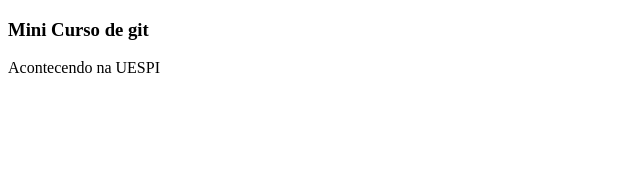
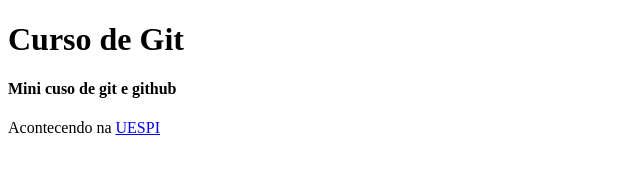
Before and after one commit to ddiegosr/curso-git, a plain HTML site: page index.html in a window 1280 px wide. Shown: the whole page, without its empty margins (0-640 px from the left). Drawn offline with Linux system fonts and the light colour scheme.

Commit message:
feat(home-page): alterado a descrição da página

```diff
--- a/index.html
+++ b/index.html
@@ -5,7 +5,10 @@
   <title>Curso de Git</title>
 </head>
 <body>
-  <h3>Mini Curso de git</h3>
-  <p>Acontecendo na UESPI</p>
+  <h1>Curso de Git</h1>
+  <h4>Mini cuso de git e github</h4>
+  <p>
+    Acontecendo na <a href="http://uespi.br">UESPI</a>
+  </p>
 </body>
 </html>
```
